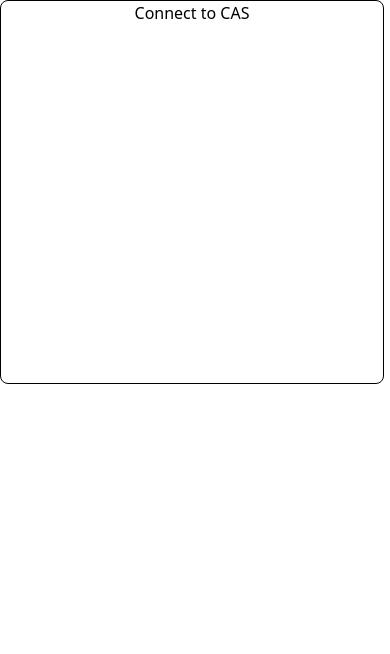
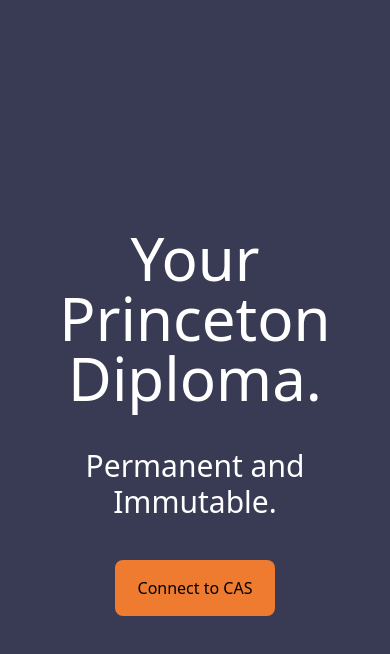
Before and after one commit to qdonohue/princeton-nft-diploma, a Next.js app: page / in a window 390 px wide. Shown: the top 654 px of the page. Built offline with nearby package versions, Linux system fonts and the light colour scheme; what metamask-react would draw is missing.

Commit message:
homepage and Metamask login styling

```diff
--- a/components/cas/CAS.tsx
+++ b/components/cas/CAS.tsx
@@ -5,7 +5,7 @@
   const SERVICE_CALLBACK_URL = "https://princeton-nft-diploma.vercel.app/";
 
   return (
-    <div className="h-96 w-96 border border-black rounded-lg text-center">
+    <div className="h-14 w-40 bg-princeton rounded-lg grid place-items-center">
       <Link href="/api/auth/login">Connect to CAS</Link>
     </div>
   );
--- a/components/crypto/Metamask.tsx
+++ b/components/crypto/Metamask.tsx
@@ -8,8 +8,6 @@
 
 const containerStyling =
   "h-4/5 w-full mx-auto my-auto p-5 flex flex-col items-center";
-
-const imageStyling = "h-64 w-64";
 
 const StatusLabel = ({ text }: { text: string }) => (
   <div className="font-light text-center text-2xl">{text}</div>
@@ -45,19 +43,21 @@
 
   if (status === "notConnected") {
     return (
-      <div>
+      <div className="">
+        <div className="text-white text-5xl font-family: ui-sans-serif mt-10">
+          Connect to Metamask
+        </div>
         <div
           className={
             containerStyling +
-            " cursor-pointer hover:bg-slate-200 mt-24 border border-slate-100 shadow-sm rounded-lg"
+            "w-80 h-80 cursor-pointer hover:bg-princeton mt-16 shadow-lg rounded-lg bg-linen grid place-items-center"
           }
           onClick={connect}
         >
-          <div className="font-light text-center text-xl">Connect Metamask</div>
-          <img src="/Metamask.png" className={imageStyling} />
-          <div className="font-light text-center text-sm">
-            We need your ethereum wallet to transfer your NFT
-          </div>
+          <img src="/Metamask.png" className="h-64 w-64" />
+        </div>
+        <div className="font-light text-white text-center text-m mt-12">
+          We need your ethereum wallet's address to send your NFT!
         </div>
       </div>
     );
--- a/components/registration/ProgressBar.tsx
+++ b/components/registration/ProgressBar.tsx
@@ -66,7 +66,7 @@
                       )}
                     >
                       <span className="flex-shrink-0">
-                        <span className="w-10 h-10 flex items-center justify-center bg-indigo-600 rounded-full">
+                        <span className="w-10 h-10 flex items-center justify-center bg-princeton rounded-full">
                           <CheckIcon
                             className="w-6 h-6 text-white"
                             aria-hidden="true"
@@ -86,7 +86,7 @@
                 ) : step.status === STAGE_STATUS.CURRENT ? (
                   <div aria-current="step">
                     <span
-                      className="absolute top-0 left-0 w-1 h-full bg-indigo-600 lg:w-full lg:h-1 lg:bottom-0 lg:top-auto"
+                      className="absolute top-0 left-0 w-1 h-full bg-princeton lg:w-full lg:h-1 lg:bottom-0 lg:top-auto"
                       aria-hidden="true"
                     />
                     <span
@@ -96,15 +96,15 @@
                       )}
                     >
                       <span className="flex-shrink-0">
-                        <span className="w-10 h-10 flex items-center justify-center border-2 border-indigo-600 rounded-full">
-                          <span className="text-indigo-600">{step.id}</span>
+                        <span className="w-10 h-10 flex items-center justify-center border-2 text-princeton rounded-full">
+                          <span className="text-princeton">{step.id}</span>
                         </span>
                       </span>
                       <span className="mt-0.5 ml-4 min-w-0 flex flex-col">
-                        <span className="text-xs font-semibold text-indigo-600 tracking-wide uppercase">
+                        <span className="text-xs font-semibold text-princeton tracking-wide uppercase">
                           {step.name}
                         </span>
-                        <span className="text-sm font-medium text-gray-500">
+                        <span className="text-sm font-medium text-white">
                           {step.description}
                         </span>
                       </span>
@@ -124,14 +124,14 @@
                     >
                       <span className="flex-shrink-0">
                         <span className="w-10 h-10 flex items-center justify-center border-2 border-gray-300 rounded-full">
-                          <span className="text-gray-500">{step.id}</span>
+                          <span className="text-white">{step.id}</span>
                         </span>
                       </span>
                       <span className="mt-0.5 ml-4 min-w-0 flex flex-col">
-                        <span className="text-xs font-semibold text-gray-500 tracking-wide uppercase">
+                        <span className="text-xs font-semibold text-white tracking-wide uppercase">
                           {step.name}
                         </span>
-                        <span className="text-sm font-medium text-gray-500">
+                        <span className="text-sm font-medium text-white">
                           {step.description}
                         </span>
                       </span>
--- a/pages/create/[session].tsx
+++ b/pages/create/[session].tsx
@@ -49,7 +49,7 @@
 
   return (
     <div className="w-screen h-screen ">
-      <div className="p-2 bg-linen mx-auto my-auto h-full pb-18 flex flex-col justify-start items-center">
+      <div className="p-2 bg-independence mx-auto my-auto h-full pb-18 flex flex-col justify-start items-center">
         {step === SIGNUP_STEP.METAMASK && (
           <Metamask advance={metamaskAdvance} />
         )}
--- a/pages/index.tsx
+++ b/pages/index.tsx
@@ -4,12 +4,20 @@
 import Metamask from "../components/crypto/Metamask";
 import Landing from "../components/landing/landing";
 
-const Home: NextPage = () => {
-  return (
-    <div>
-      <Landing />
+const Home: NextPage = () => (
+  <div className="bg-independence h-screen grid place-items-center">
+    <div className="grid place-items-center">
+      <div className="text-center text-white text-6xl font-family: ui-sans-serif">
+        Your Princeton Diploma.
+      </div>
+      <div className="text-center text-white text-3xl font-family: ui-sans-serif m-10">
+        Permanent and Immutable.
+      </div>
+      <div>
+        <Landing />
+      </div>
     </div>
-  );
-};
+  </div>
+);
 
 export default Home;
--- a/tailwind.config.js
+++ b/tailwind.config.js
@@ -4,13 +4,14 @@
     "./components/**/*.{js,ts,jsx,tsx}",
   ],
   theme: {
-    colors: {
-      independence: "#383B53",
-      crayola: "#3777FF",
-      princeton: "#EE7B30",
-      linen: "#F9EBE0",
+    extend: {
+      colors: {
+        independence: "#383B53",
+        crayola: "#3777FF",
+        princeton: "#EE7B30",
+        linen: "#F9EBE0",
+      },
     },
-    extend: {},
   },
   plugins: [require("@tailwindcss/aspect-ratio")],
 };
```
